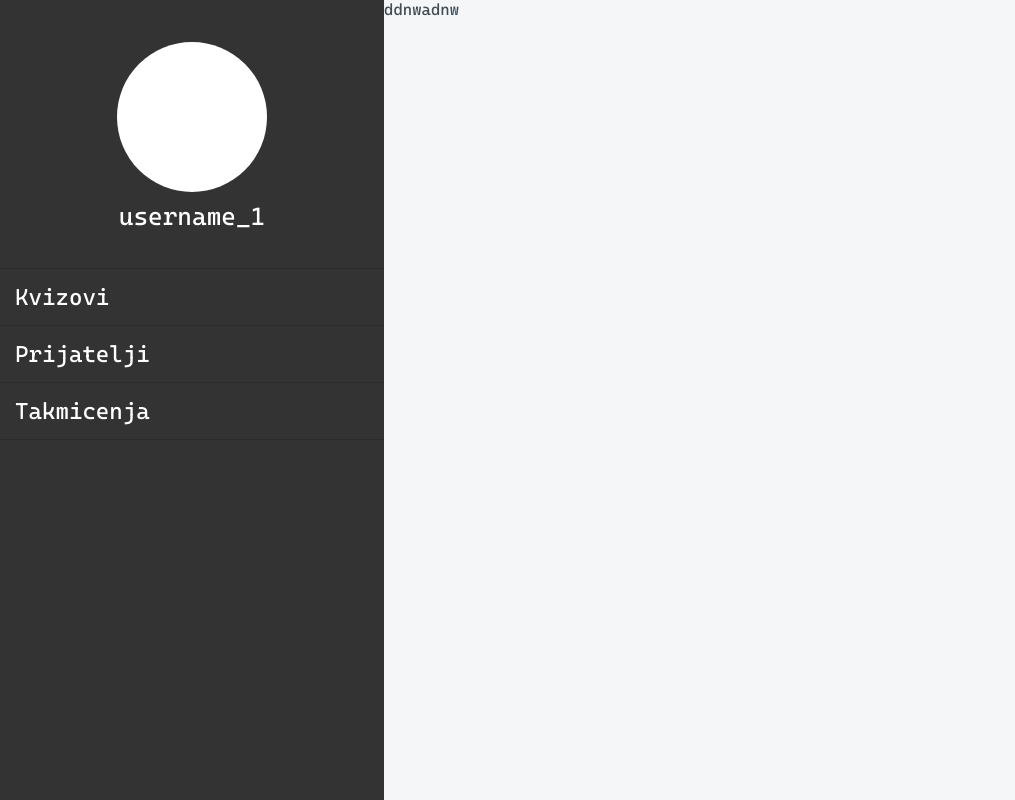
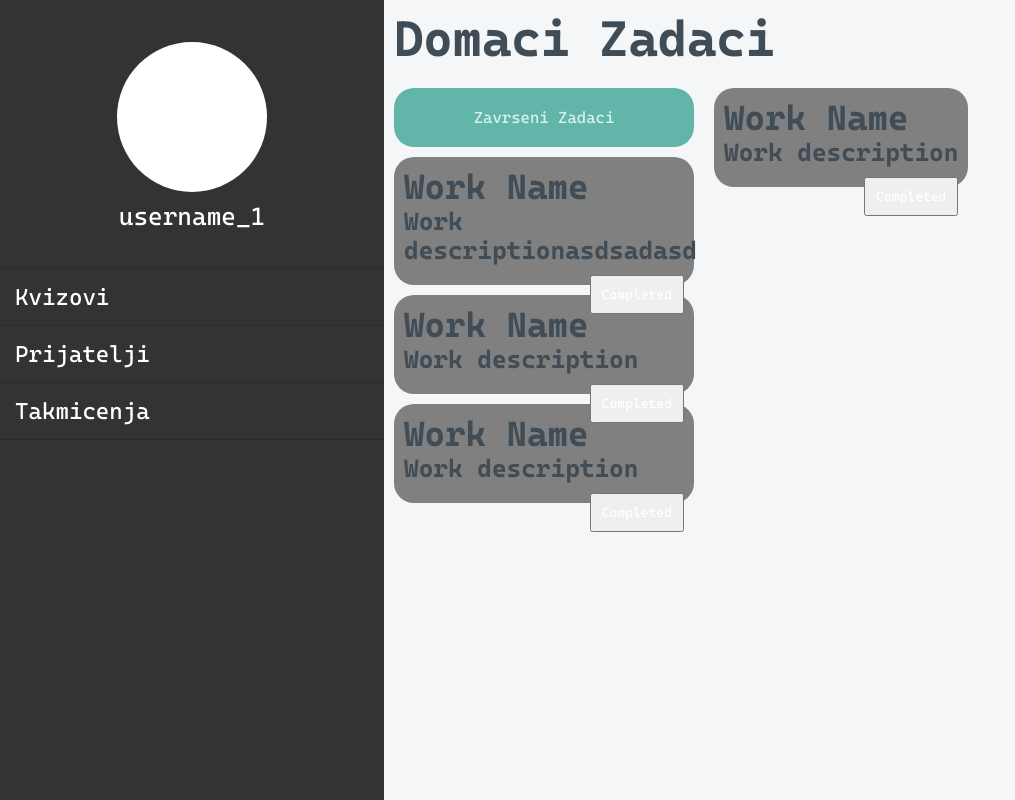
Before and after one commit to EminRedzovic/HakatonDUNP, a React (Create React App) app: page / in a window 1280 px wide. Shown: the whole page, without its empty margins (0-1015 px from the left). Built offline with nearby package versions, Linux system fonts and the light colour scheme.

Commit message:
Creating Home

```diff
--- a/src/pages/Home/Home.css
+++ b/src/pages/Home/Home.css
@@ -23,3 +23,49 @@
 .home-main {
   width: 70%;
 }
+
+.home-main .text{
+    font-size: 50px;
+    padding: 10px;
+  }
+
+.home-main .all-homeworks {
+    display: flex;
+}
+
+.home-main .completed-work {
+    display: block;
+}
+
+.home-main .completed-work .complete{
+    padding: 20px !important;
+    margin: 10px !important;
+    background-color: gray;
+    text-align: center;
+    background-color: #62B6A9;
+    color: #D8F1EC;
+    border-radius: 20px;
+}
+
+.home-main .all-homeworks .work {
+    padding: 10px !important;
+    margin: 10px !important;
+    background-color: gray;
+    border-radius: 20px;
+    max-width: 300px;
+}
+
+.home-main .all-homeworks h1 {
+    font-size: 35px;
+}
+
+.home-main .all-homeworks h2 {
+    font-size: 25px;
+    margin-bottom: 10px;
+}
+
+.home-main .all-homeworks .work button {
+    float: right;
+    color: white;
+    padding: 10px;
+}
--- a/src/pages/Home/Home.jsx
+++ b/src/pages/Home/Home.jsx
@@ -9,7 +9,38 @@ const Home = () => {
         <Sidebar />
       </div>
 
-      <div className="home-main">ddnwadnw</div>
+      <div className="home-main">
+        <h1 className="text">Domaci Zadaci</h1>
+        <div className="all-homeworks">
+          <div className="completed-work">
+            <div className="complete">
+              <p>Zavrseni Zadaci</p>
+            </div>
+            <div className="work">
+              <h1>Work Name</h1>
+              <h2>Work descriptionasdsadasd</h2>
+              <button>Completed</button>
+            </div>
+            <div className="work">
+              <h1>Work Name</h1>
+              <h2>Work description</h2>
+              <button>Completed</button>
+            </div>
+            <div className="work">
+              <h1>Work Name</h1>
+              <h2>Work description</h2>
+              <button>Completed</button>
+            </div>
+          </div>
+          <div className="incomplete-work">
+            <div className="work">
+              <h1>Work Name</h1>
+              <h2>Work description</h2>
+              <button>Completed</button>
+            </div>
+          </div>
+        </div>
+      </div>
     </div>
   );
 };
--- a/src/pages/createNewStudent/createNewStudent.jsx
+++ b/src/pages/createNewStudent/createNewStudent.jsx
@@ -54,7 +54,7 @@ const CreateNewStudent = () => {
   return (
     <div className="cns-page">
       <div className="teacher-register">
-        <h1>Dodaj Domaci Zadatak</h1>
+        <h1>Dodaj Novog Ucenika</h1>
 
         <form onSubmit={formik.handleSubmit} className="register-form">
           <div className="email-div">
```
